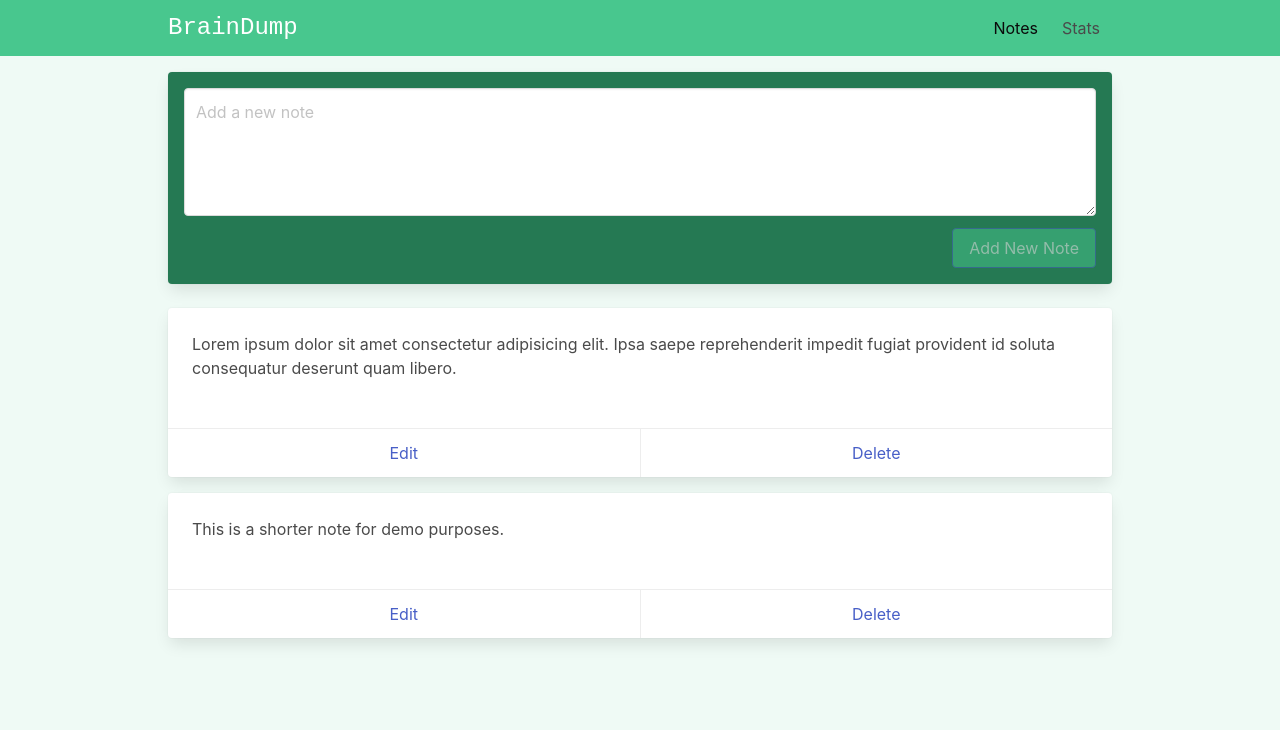
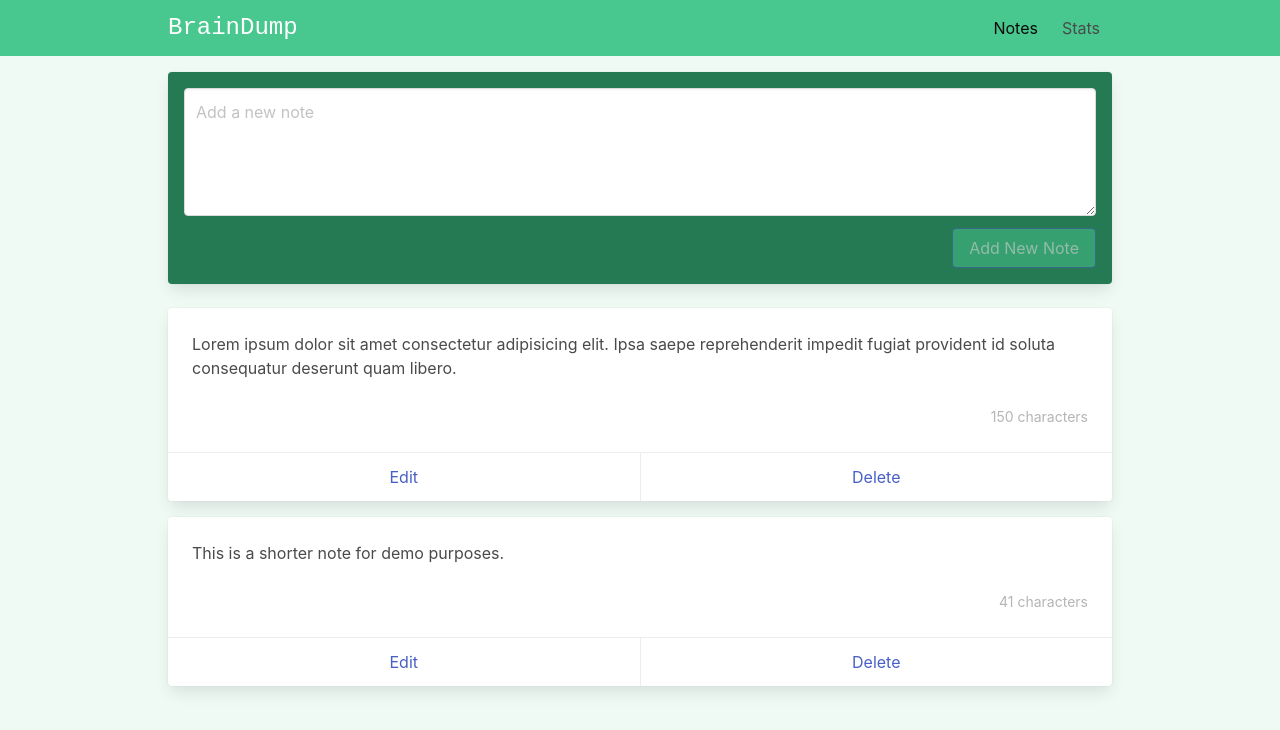
Before and after one commit to jayarredondo/braindump-vue, a Vue app: page /#/ in a window 1280 px wide. Shown: the top 730 px of the page. Built offline with nearby package versions, Linux system fonts and the light colour scheme.

Commit message:
finished add and delete functionality for notes

```diff
--- a/src/components/Notes/Note.vue
+++ b/src/components/Notes/SingleNote.vue
@@ -1,5 +1,5 @@
 <script setup>
-import { defineProps } from 'vue';
+import { defineProps, computed } from 'vue';
 const props = defineProps({
     note: {
         type: Object,
@@ -7,6 +7,17 @@ const props = defineProps({
     }
 });
 
+const emit = defineEmits(['deleteClicked'])
+
+const charCount = computed(() => {
+  let length = props.note.content.length
+  let description = length > 1 ? 'characters' : 'character';
+  return `${length} ${description}`;
+})
+
+const handleDeleteClicked = () => {
+  emit('deleteClicked', props.note.id);
+}
 </script>
 <template>
   <div class="card mb-4">
@@ -20,7 +31,7 @@ const props = defineProps({
     </div>
     <footer class="card-footer">
       <a href="#" class="card-footer-item">Edit</a>
-      <a href="#" class="card-footer-item">Delete</a>
+      <a href="#" class="card-footer-item" @click.prevent="handleDeleteClicked">Delete</a>
     </footer>
   </div>
 </template>
--- a/src/views/ViewNotes.vue
+++ b/src/views/ViewNotes.vue
@@ -1,6 +1,6 @@
 <script setup>
 import { ref } from "@vue/reactivity";
-import Note from "../components/Notes/Note.vue";
+import Note from "../components/Notes/SingleNote.vue";
 const newNote = ref("");
 const newNoteRef = ref(null);
 const notes = ref([
@@ -25,6 +25,10 @@ const addNote = () => {
   newNote.value = "";
   newNoteRef.value.focus();
 };
+
+const deleteNote = (idToDelete) => {
+  notes.value = notes.value.filter(note => note.id !== idToDelete);
+}
 </script>
 <template>
   <div class="notes">
@@ -51,6 +55,6 @@ const addNote = () => {
         </div>
       </div>
     </div>
-    <Note v-for="note in notes" :key="note.id" :note="note" />
+    <Note v-for="note in notes" :key="note.id" :note="note" @delete-clicked="deleteNote"/>
   </div>
 </template>
```
